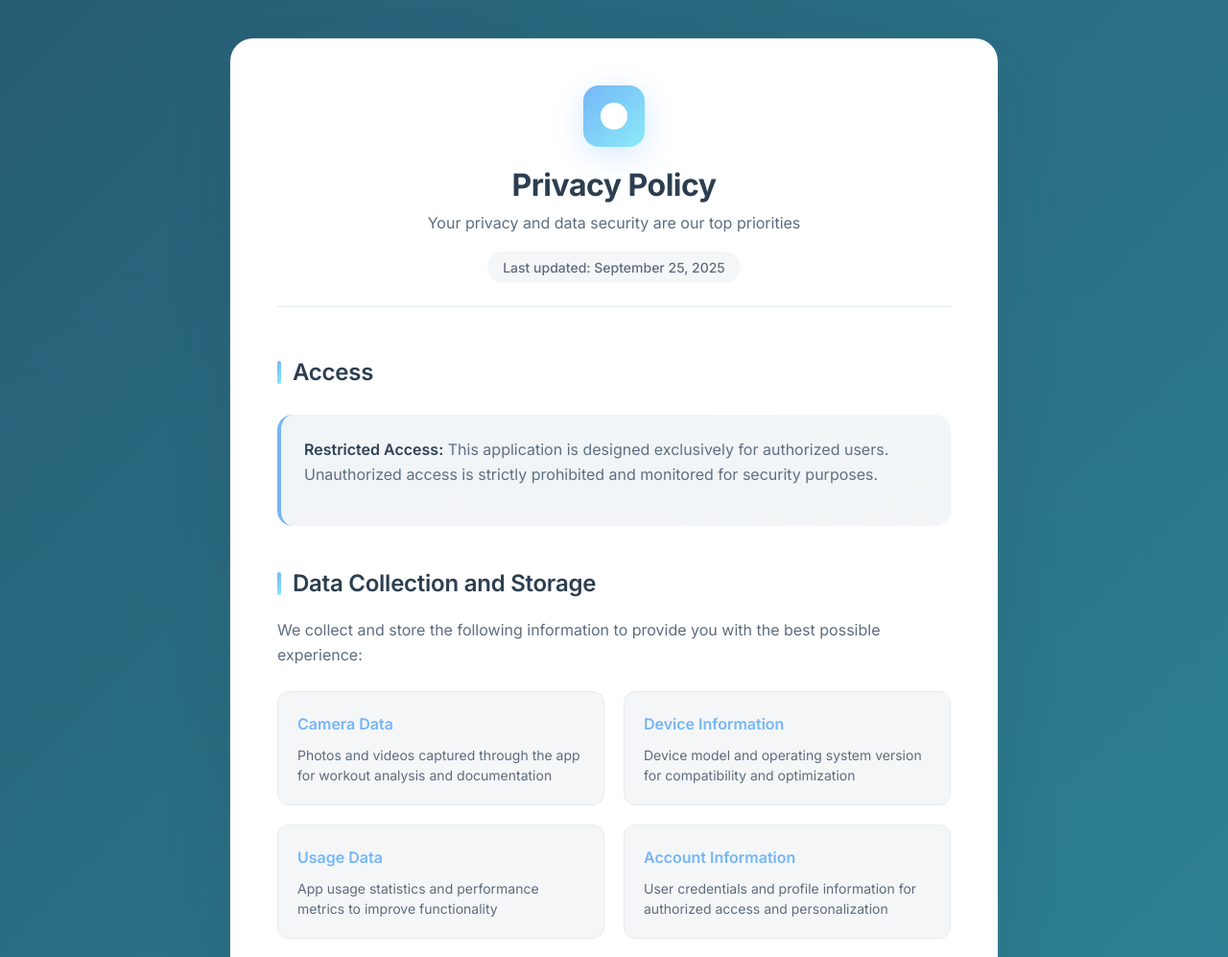
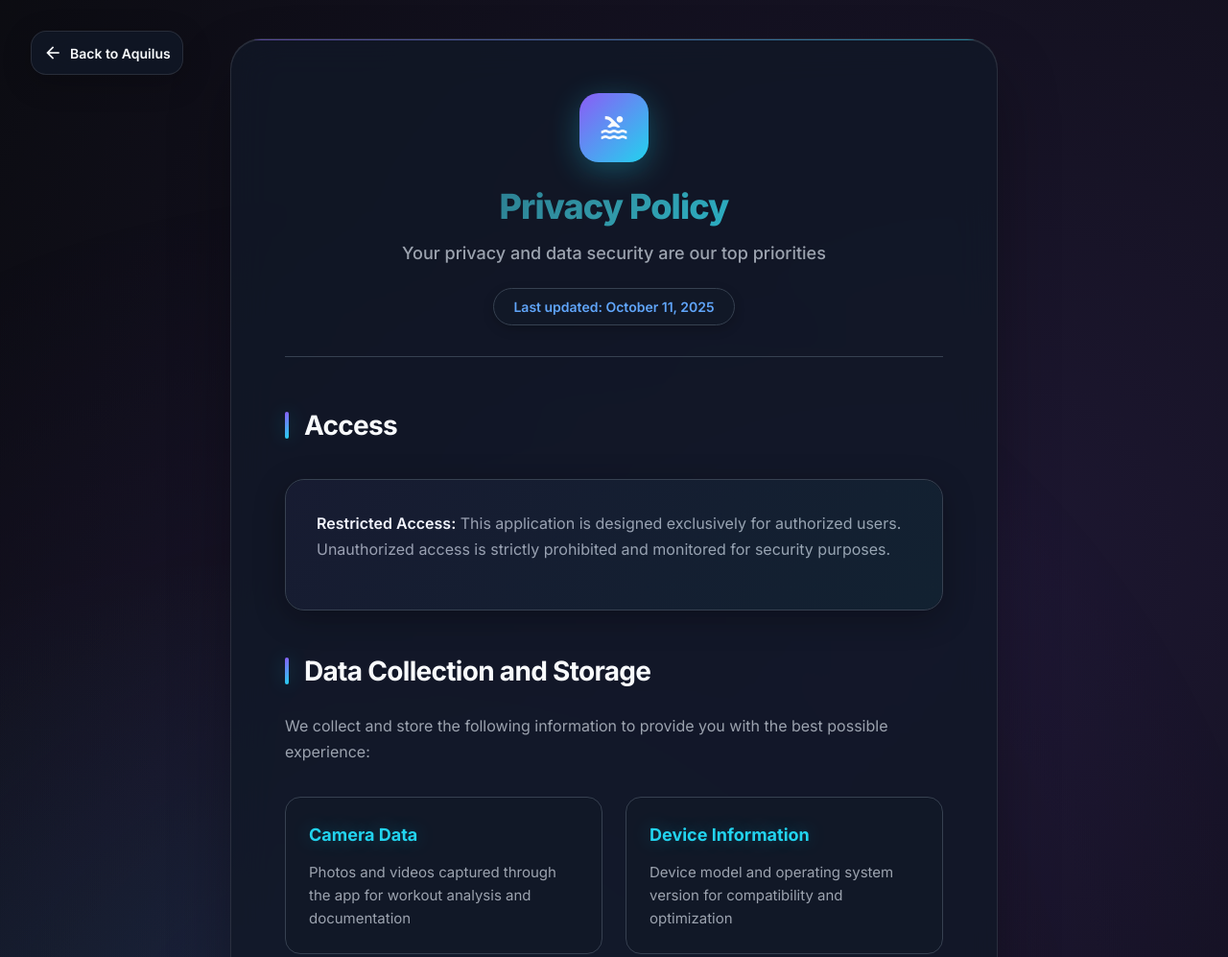
Before and after one commit to lablytics/aquilus-webapp, a plain HTML site: page privacy-policy.html in a window 1280 px wide. Shown: the top 997 px of the page at 96% size. Drawn offline with Linux system fonts and the light colour scheme.

Commit message:
Revamp privacy policy page with new styles and content
Updated the privacy policy page with new styles, layout adjustments, and content changes.

```diff
--- a/privacy-policy.html
+++ b/privacy-policy.html
@@ -6,7 +6,8 @@
   <title>Privacy Policy - Aquilus</title>
   <link rel="preconnect" href="https://fonts.googleapis.com">
   <link rel="preconnect" href="https://fonts.gstatic.com" crossorigin>
-  <link href="https://fonts.googleapis.com/css2?family=Inter:wght@300;400;500;600;700&display=swap" rel="stylesheet">
+  <link href="https://fonts.googleapis.com/css2?family=Inter:ital,opsz,wght@0,14..32,100..900;1,14..32,100..900&display=swap" rel="stylesheet">
+  <link href="https://fonts.googleapis.com/icon?family=Material+Icons" rel="stylesheet">
   <style>
     * {
       margin: 0;
@@ -15,64 +16,84 @@
     }
 
     :root {
-      /* Light theme colors matching your app */
-      --text: #2C3E50;
-      --text-secondary: #5D6D7E;
-      --accent: #75B6F7;
-      --accent-secondary: #8BEAF8;
-      --background: #FFFFFF;
-      --container: #FFFFFF;
-      --container-shadow: rgba(44, 62, 80, 0.15);
-      --card-bg: #F5F6F7;
-      --border: #E8ECEF;
-      --subtle: #333333ff;
-
-      /* Gradient backgrounds */
-      --bg-gradient: linear-gradient(135deg, #265D74 0%, #3197a7 100%);
-      --accent-gradient: linear-gradient(135deg, #75B6F7 0%, #8BEAF8 100%);
-    }
-
-    @media (prefers-color-scheme: dark) {
-      :root {
-        /* Dark theme colors matching your app */
-        --text: #FFFFFF;
-        --text-secondary: #8BEAF8;
-        --accent: #8BEAF8;
-        --accent-secondary: #75B6F7;
-        --background: #265D74;
-        --container: #265D74;
-        --container-shadow: rgba(0, 0, 0, 0.4);
-        --card-bg: #142c3d;
-        --border: #3A4A5A;
-        --subtle: rgba(255,255,255,0.6);
-
-        --bg-gradient: linear-gradient(135deg, #1A2A3A 0%, #265D74 100%);
-        --accent-gradient: linear-gradient(135deg, #8BEAF8 0%, #75B6F7 100%);
-      }
+      --primary-blue: #265D74;
+      --primary-teal: #3197a7;
+      --accent-cyan: #22D3EE;
+      --accent-purple: #8B5CF6;
+      --dark-bg: #0A0B0F;
+      --darker-bg: #060709;
+      --card-bg: #111827;
+      --card-hover: #1F2937;
+      --border-dark: #374151;
+      --text-light: #F8FAFC;
+      --text-muted: #9CA3AF;
+      --text-accent: #60A5FA;
+      --gradient-primary: linear-gradient(135deg, #265D74 0%, #3197a7 50%, #22D3EE 100%);
+      --gradient-accent: linear-gradient(135deg, #8B5CF6 0%, #22D3EE 100%);
+      --glass-bg: rgba(17, 24, 39, 0.8);
+      --glass-border: rgba(255, 255, 255, 0.1);
     }
 
     body {
-      font-family: 'Inter', -apple-system, BlinkMacSystemFont, 'Segoe UI', system-ui, sans-serif;
-      background: var(--bg-gradient);
+      font-family: 'Inter', -apple-system, BlinkMacSystemFont, sans-serif;
+      background: var(--dark-bg);
+      background-image:
+        radial-gradient(circle at 20% 50%, rgba(34, 211, 238, 0.15) 0%, transparent 50%),
+        radial-gradient(circle at 80% 20%, rgba(139, 92, 246, 0.15) 0%, transparent 50%),
+        radial-gradient(circle at 40% 80%, rgba(49, 151, 167, 0.1) 0%, transparent 50%);
       min-height: 100vh;
-      color: var(--text);
+      color: var(--text-light);
       font-feature-settings: 'cv02', 'cv03', 'cv04', 'cv11';
       padding: 40px 20px;
+      position: relative;
+    }
+
+    /* Animated background elements */
+    body::before {
+      content: '';
+      position: absolute;
+      top: 0;
+      left: 0;
+      right: 0;
+      bottom: 0;
+      background:
+        radial-gradient(circle at 30% 40%, rgba(139, 92, 246, 0.1) 0%, transparent 50%),
+        radial-gradient(circle at 70% 80%, rgba(34, 211, 238, 0.08) 0%, transparent 50%);
+      animation: float 6s ease-in-out infinite;
+      pointer-events: none;
+    }
+
+    @keyframes float {
+      0%, 100% { transform: translateY(0px); }
+      50% { transform: translateY(-10px); }
     }
 
     .container {
       max-width: 800px;
       margin: 0 auto;
-      background: var(--container);
+      background: var(--glass-bg);
       backdrop-filter: blur(20px);
-      border-radius: 24px;
-      padding: 48px;
+      border-radius: 32px;
+      padding: 56px;
       box-shadow:
-        0 32px 64px var(--container-shadow),
-        0 0 0 1px rgba(255, 255, 255, 0.05);
-      border: 1px solid rgba(255, 255, 255, 0.1);
+        0 32px 64px rgba(0, 0, 0, 0.3),
+        inset 0 1px 0 rgba(255, 255, 255, 0.1);
+      border: 1px solid var(--glass-border);
       position: relative;
       overflow: hidden;
+      z-index: 10;
+      animation: slideUp 0.6s ease-out;
+    }
+
+    @keyframes slideUp {
+      from {
+        opacity: 0;
+        transform: translateY(30px);
+      }
+      to {
+        opacity: 1;
+        transform: translateY(0);
+      }
     }
 
     .container::before {
@@ -82,40 +103,47 @@
       left: 0;
       right: 0;
       height: 1px;
-      background: linear-gradient(90deg, transparent, rgba(255, 255, 255, 0.2), transparent);
+      background: var(--gradient-accent);
+      opacity: 0.5;
     }
 
     .header {
       text-align: center;
       margin-bottom: 48px;
-      padding-bottom: 24px;
-      border-bottom: 1px solid var(--border);
+      padding-bottom: 32px;
+      border-bottom: 1px solid var(--border-dark);
+      animation: fadeIn 0.8s ease-out 0.2s both;
+    }
+
+    @keyframes fadeIn {
+      from { opacity: 0; transform: translateY(10px); }
+      to { opacity: 1; transform: translateY(0); }
     }
 
     .app-icon {
-      width: 64px;
-      height: 64px;
-      background: var(--accent-gradient);
-      border-radius: 16px;
-      margin: 0 auto 20px;
+      width: 72px;
+      height: 72px;
+      background: var(--gradient-accent);
+      border-radius: 20px;
+      margin: 0 auto 24px;
       display: flex;
       align-items: center;
       justify-content: center;
-      box-shadow:
-        0 8px 32px rgba(117, 182, 247, 0.3),
-        0 0 0 1px rgba(255, 255, 255, 0.1);
+      box-shadow: 0 8px 32px rgba(34, 211, 238, 0.3);
       position: relative;
       overflow: hidden;
+      transition: all 0.3s ease;
     }
 
-    .app-icon::before {
-      content: '';
-      width: 28px;
-      height: 28px;
-      background: white;
-      border-radius: 50%;
-      position: relative;
+    .app-icon .material-icons {
+      font-size: 32px;
+      color: var(--text-light);
       z-index: 1;
+    }
+
+    .app-icon:hover {
+      transform: translateY(-2px);
+      box-shadow: 0 12px 40px rgba(34, 211, 238, 0.4);
     }
 
     .app-icon::after {
@@ -136,32 +164,39 @@
     }
 
     h1 {
-      color: var(--text);
-      font-size: 32px;
-      font-weight: 700;
-      margin-bottom: 8px;
-      letter-spacing: -0.5px;
+      color: var(--text-light);
+      font-size: 36px;
+      font-weight: 800;
+      margin-bottom: 12px;
+      letter-spacing: -0.025em;
+      background: var(--gradient-primary);
+      -webkit-background-clip: text;
+      -webkit-text-fill-color: transparent;
+      background-clip: text;
     }
 
     .subtitle {
-      color: var(--text-secondary);
-      font-size: 16px;
-      font-weight: 400;
-      margin-bottom: 16px;
+      color: var(--text-muted);
+      font-size: 18px;
+      font-weight: 500;
+      margin-bottom: 20px;
     }
 
     .last-updated {
-      color: var(--text-secondary);
+      color: var(--text-accent);
       font-size: 14px;
-      font-weight: 500;
+      font-weight: 600;
       background: var(--card-bg);
-      padding: 8px 16px;
+      padding: 10px 20px;
       border-radius: 20px;
       display: inline-block;
+      border: 1px solid var(--border-dark);
+      box-shadow: 0 4px 12px rgba(0, 0, 0, 0.2);
     }
 
     .content {
       line-height: 1.7;
+      animation: fadeIn 0.8s ease-out 0.4s both;
     }
 
     .section {
@@ -173,11 +208,11 @@
     }
 
     h2 {
-      color: var(--text);
-      font-size: 24px;
-      font-weight: 600;
-      margin-bottom: 16px;
-      letter-spacing: -0.25px;
+      color: var(--text-light);
+      font-size: 28px;
+      font-weight: 700;
+      margin-bottom: 20px;
+      letter-spacing: -0.025em;
       display: flex;
       align-items: center;
     }
@@ -185,17 +220,18 @@
     h2::before {
       content: '';
       width: 4px;
-      height: 24px;
-      background: var(--accent-gradient);
+      height: 28px;
+      background: var(--gradient-accent);
       border-radius: 2px;
-      margin-right: 12px;
+      margin-right: 16px;
+      box-shadow: 0 0 20px rgba(34, 211, 238, 0.3);
     }
 
     p {
-      color: var(--text-secondary);
+      color: var(--text-muted);
       font-size: 16px;
       font-weight: 400;
-      line-height: 1.6;
+      line-height: 1.7;
       margin-bottom: 16px;
     }
 
@@ -204,30 +240,39 @@
     }
 
     li {
-      color: var(--text-secondary);
+      color: var(--text-muted);
       font-size: 16px;
       font-weight: 400;
-      line-height: 1.6;
+      line-height: 1.7;
       margin-bottom: 12px;
       position: relative;
+      padding-left: 8px;
     }
 
     li::marker {
-      color: var(--accent);
+      color: var(--accent-cyan);
     }
 
     strong {
-      color: var(--text);
+      color: var(--text-light);
       font-weight: 600;
     }
 
     .highlight-card {
       background: var(--card-bg);
-      border-radius: 16px;
-      padding: 24px;
-      margin: 24px 0;
-      border-left: 4px solid var(--accent);
+      border-radius: 20px;
+      padding: 32px;
+      margin: 32px 0;
+      border-left: 4px solid var(--accent-cyan);
       position: relative;
+      box-shadow: 0 8px 32px rgba(0, 0, 0, 0.3);
+      border: 1px solid var(--border-dark);
+      transition: all 0.3s ease;
+    }
+
+    .highlight-card:hover {
+      border-color: var(--accent-cyan);
+      box-shadow: 0 12px 40px rgba(34, 211, 238, 0.2);
     }
 
     .highlight-card::before {
@@ -237,75 +282,167 @@
       left: 0;
       right: 0;
       bottom: 0;
-      background: linear-gradient(135deg, var(--accent), var(--accent-secondary));
-      opacity: 0.03;
-      border-radius: 16px;
+      background: var(--gradient-accent);
+      opacity: 0.05;
+      border-radius: 20px;
+      pointer-events: none;
     }
 
     .contact-section {
       background: var(--card-bg);
-      border-radius: 20px;
-      padding: 32px;
+      border-radius: 24px;
+      padding: 40px;
       text-align: center;
-      margin-top: 48px;
-      border: 1px solid var(--border);
+      margin-top: 56px;
+      border: 1px solid var(--border-dark);
+      box-shadow: 0 12px 40px rgba(0, 0, 0, 0.3);
+      position: relative;
+      overflow: hidden;
+    }
+
+    .contact-section::before {
+      content: '';
+      position: absolute;
+      top: 0;
+      left: 0;
+      right: 0;
+      height: 1px;
+      background: var(--gradient-accent);
+      opacity: 0.7;
     }
 
     .contact-title {
-      color: var(--text);
-      font-size: 20px;
-      font-weight: 600;
-      margin-bottom: 12px;
+      color: var(--text-light);
+      font-size: 24px;
+      font-weight: 700;
+      margin-bottom: 16px;
+      background: var(--gradient-primary);
+      -webkit-background-clip: text;
+      -webkit-text-fill-color: transparent;
+      background-clip: text;
     }
 
     .contact-email {
-      color: var(--accent);
+      color: var(--text-light);
       font-size: 18px;
-      font-weight: 500;
+      font-weight: 600;
       text-decoration: none;
-      padding: 12px 24px;
-      background: rgba(117, 182, 247, 0.1);
-      border-radius: 12px;
+      padding: 16px 32px;
+      background: var(--gradient-accent);
+      border-radius: 16px;
       display: inline-block;
-      transition: all 0.2s ease;
+      transition: all 0.3s ease;
+      box-shadow: 0 8px 24px rgba(34, 211, 238, 0.3);
+      position: relative;
+      overflow: hidden;
+    }
+
+    .contact-email::before {
+      content: '';
+      position: absolute;
+      top: 0;
+      left: -100%;
+      width: 100%;
+      height: 100%;
+      background: linear-gradient(90deg, transparent, rgba(255, 255, 255, 0.2), transparent);
+      transition: left 0.5s;
+    }
+
+    .contact-email:hover::before {
+      left: 100%;
     }
 
     .contact-email:hover {
-      background: rgba(117, 182, 247, 0.15);
-      transform: translateY(-1px);
+      transform: translateY(-3px);
+      box-shadow: 0 12px 32px rgba(34, 211, 238, 0.4);
     }
 
     .data-types {
       display: grid;
-      grid-template-columns: repeat(auto-fit, minmax(250px, 1fr));
-      gap: 20px;
-      margin: 24px 0;
+      grid-template-columns: repeat(auto-fit, minmax(280px, 1fr));
+      gap: 24px;
+      margin: 32px 0;
     }
 
     .data-card {
       background: var(--card-bg);
-      border-radius: 12px;
-      padding: 20px;
-      border: 1px solid var(--border);
-      transition: all 0.2s ease;
+      border-radius: 16px;
+      padding: 24px;
+      border: 1px solid var(--border-dark);
+      transition: all 0.3s ease;
+      position: relative;
+      overflow: hidden;
+    }
+
+    .data-card::before {
+      content: '';
+      position: absolute;
+      top: 0;
+      left: 0;
+      right: 0;
+      height: 2px;
+      background: var(--gradient-accent);
+      opacity: 0;
+      transition: opacity 0.3s ease;
     }
 
     .data-card:hover {
-      transform: translateY(-2px);
-      box-shadow: 0 8px 24px rgba(117, 182, 247, 0.1);
+      transform: translateY(-4px);
+      box-shadow: 0 12px 32px rgba(34, 211, 238, 0.15);
+      border-color: var(--accent-cyan);
+    }
+
+    .data-card:hover::before {
+      opacity: 1;
     }
 
     .data-card-title {
-      color: var(--accent);
-      font-size: 16px;
-      font-weight: 600;
-      margin-bottom: 8px;
+      color: var(--accent-cyan);
+      font-size: 18px;
+      font-weight: 700;
+      margin-bottom: 12px;
+      text-shadow: 0 0 20px rgba(34, 211, 238, 0.3);
     }
 
     .data-card-description {
-      color: var(--text-secondary);
+      color: var(--text-muted);
+      font-size: 15px;
+      line-height: 1.6;
+    }
+
+    /* Navigation */
+    .nav-back {
+      position: fixed;
+      top: 32px;
+      left: 32px;
+      z-index: 100;
+      background: var(--glass-bg);
+      backdrop-filter: blur(20px);
+      border: 1px solid var(--glass-border);
+      border-radius: 16px;
+      padding: 12px;
+      transition: all 0.3s ease;
+      box-shadow: 0 8px 32px rgba(0, 0, 0, 0.2);
+    }
+
+    .nav-back:hover {
+      transform: translateY(-2px);
+      box-shadow: 0 12px 40px rgba(34, 211, 238, 0.2);
+      border-color: var(--accent-cyan);
+    }
+
+    .nav-back a {
+      color: var(--text-light);
+      text-decoration: none;
+      display: flex;
+      align-items: center;
+      gap: 8px;
+      font-weight: 600;
       font-size: 14px;
-      line-height: 1.5;
+    }
+
+    .nav-back .material-icons {
+      font-size: 20px;
     }
 
     @media (max-width: 768px) {
@@ -313,6 +450,41 @@
         padding: 20px 16px;
       }
 
+      .container {
+        padding: 40px 32px;
+        border-radius: 24px;
+      }
+
+      h1 {
+        font-size: 32px;
+      }
+
+      h2 {
+        font-size: 24px;
+      }
+
+      .data-types {
+        grid-template-columns: 1fr;
+        gap: 20px;
+      }
+
+      .nav-back {
+        top: 20px;
+        left: 20px;
+        padding: 10px;
+      }
+
+      .app-icon {
+        width: 64px;
+        height: 64px;
+      }
+
+      .app-icon .material-icons {
+        font-size: 28px;
+      }
+    }
+
+    @media (max-width: 480px) {
       .container {
         padding: 32px 24px;
         border-radius: 20px;
@@ -322,37 +494,32 @@
         font-size: 28px;
       }
 
-      h2 {
-        font-size: 20px;
+      .contact-section {
+        padding: 32px 24px;
       }
 
       .data-types {
         grid-template-columns: 1fr;
       }
     }
-
-    @media (max-width: 480px) {
-      .container {
-        padding: 24px 20px;
-      }
-
-      h1 {
-        font-size: 24px;
-      }
-
-      .contact-section {
-        padding: 24px 20px;
-      }
-    }
   </style>
 </head>
 <body>
+  <div class="nav-back">
+    <a href="https://lablytics.github.io/">
+      <span class="material-icons">arrow_back</span>
+      <span>Back to Aquilus</span>
+    </a>
+  </div>
+
   <div class="container">
     <div class="header">
-      <div class="app-icon"></div>
+      <div class="app-icon">
+        <span class="material-icons">pool</span>
+      </div>
       <h1>Privacy Policy</h1>
       <p class="subtitle">Your privacy and data security are our top priorities</p>
-      <div class="last-updated">Last updated: September 25, 2025</div>
+      <div class="last-updated">Last updated: October 11, 2025</div>
     </div>
 
     <div class="content">
@@ -434,7 +601,7 @@
 
     <div class="contact-section">
       <div class="contact-title">Questions About Privacy?</div>
-      <p style="margin-bottom: 20px;">We're here to help. Contact our privacy team for any questions or concerns.</p>
+      <p style="margin-bottom: 24px;">We're here to help. Contact our privacy team for any questions or concerns.</p>
       <a href="mailto:cj.baker@lablytics.com" class="contact-email">cj.baker@lablytics.com</a>
     </div>
   </div>
```
